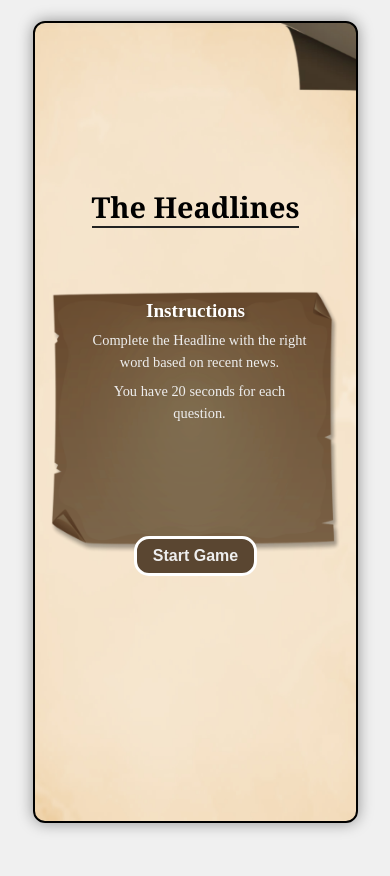
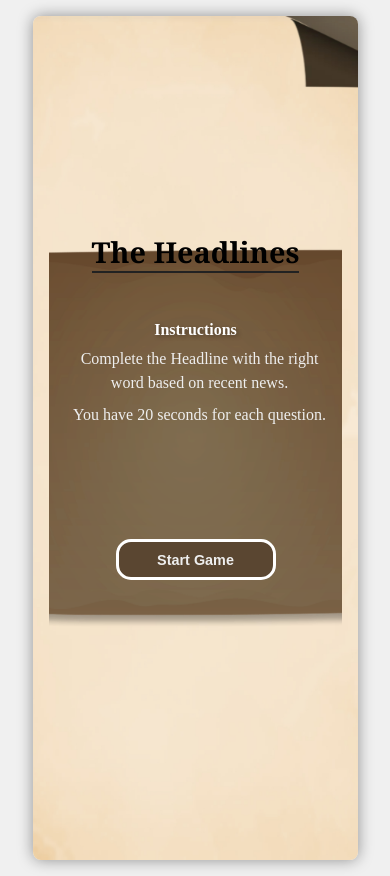
Before and after one commit to Kalmeshwar27/headlinesreact, a React (Create React App) app: page / in a window 390 px wide. Before the commit the page ends 844 px from the top, so only its background shows below. Built offline with nearby package versions, Linux system fonts and the light colour scheme.

Commit message:
updated code

```diff
--- a/src/App.css
+++ b/src/App.css
@@ -872,3 +872,50 @@ body {
 }
 /* Page Flip Animation */
 /* Removed old, conflicting flip styles and integrated into .container and .front-content/.back-content */
+
+@media (max-width: 600px) {
+  .start-screen {
+    padding: 1rem;
+    margin: 1rem;
+    height: auto;
+    min-height: 100vh;
+    border: none;
+    border-radius: 8px;
+  }
+
+  .start-screen h1 {
+    font-size: 1.8rem;
+    margin-bottom: 1.5rem;
+    margin-top: -2rem;
+  }
+
+  .start-screen h2 {
+    font-size: 1rem;
+  }
+
+  .start-screen p {
+    font-size: 0.6rem;
+    margin-bottom: 2rem;
+  }
+
+  .start-button, .button-85 {
+    font-size: 0.9rem;
+    padding: 0.6rem 1rem;
+    margin-bottom: 2rem;
+    min-width: 160px;
+  }
+
+  .instructions li {
+    font-size: 1rem;
+  }
+
+  .start-box {
+    padding: 1rem;
+    background-size: cover;
+  }
+
+  .container {
+    max-width: 90%;
+    padding: 1rem;
+  }
+}
```
